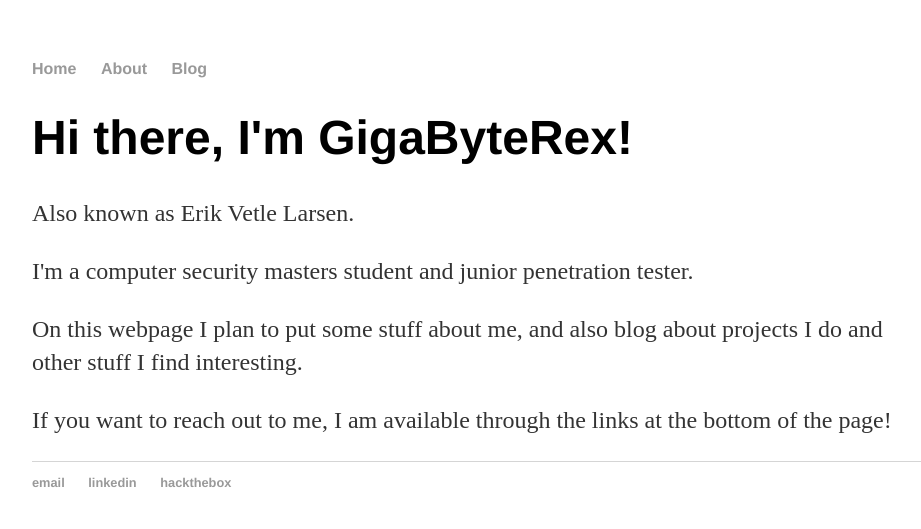
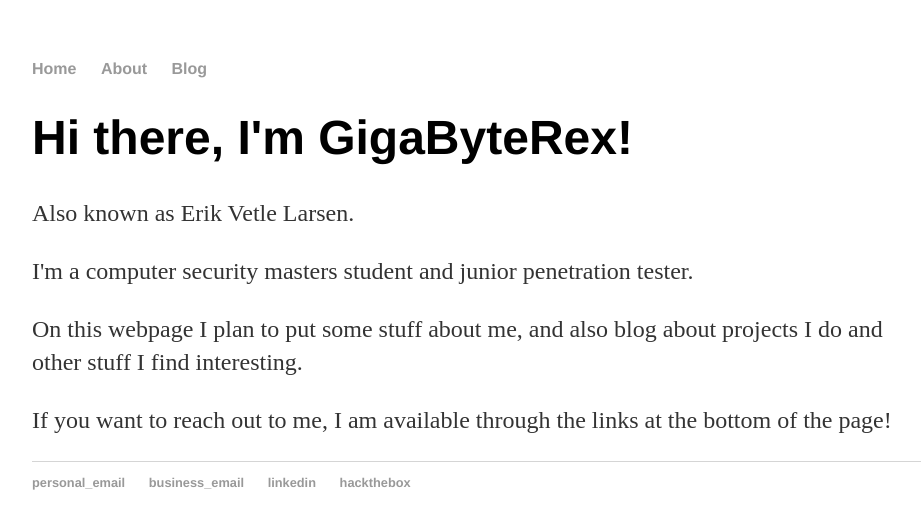
Before and after one commit to GigaByteRex/gigabyterex.github.io, a Jekyll site: the page built from index.html, in a window 1280 px wide. Shown: the top 529 px of the page, without its empty margins (160-1081 px from the left). Built offline with Jekyll 4.4.1, drawn with Linux system fonts in a browser that asks for light colours.

Commit message:
fixed mails

```diff
--- a/_layouts/default.html
+++ b/_layouts/default.html
@@ -20,7 +20,8 @@
 			</div><!-- /.container -->
 			<footer>
 	    		<ul>
-	        		<li><a href="mailto:vetle@netsecurity.no">email</a></li>
+                    <li><a href="mailto:vetle@bel.no">personal_email</a></li>
+	        		<li><a href="mailto:vetle@netsecurity.no">business_email</a></li>
 					<li><a href="https://www.linkedin.com/in/erikvetlelarsen">linkedin</a></li>
 					<li><a href="https://www.hackthebox.eu/profile/15875">hackthebox</a></li>
 				</ul>
```
